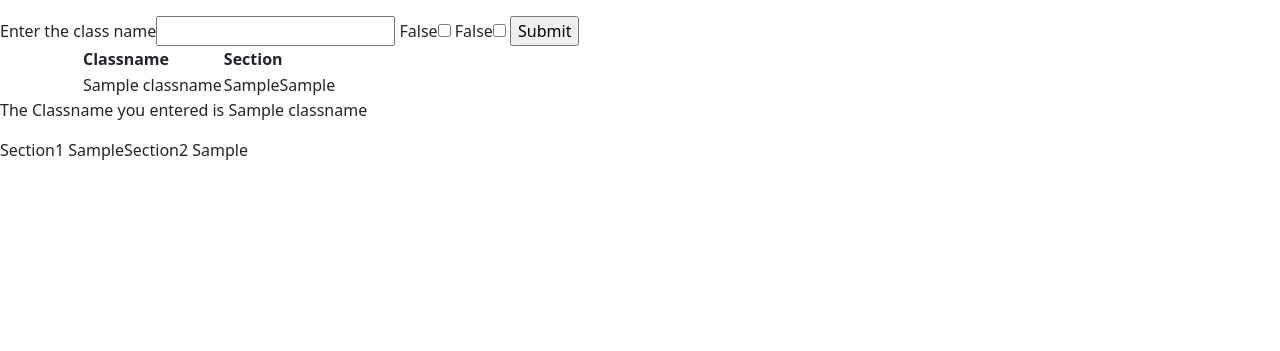
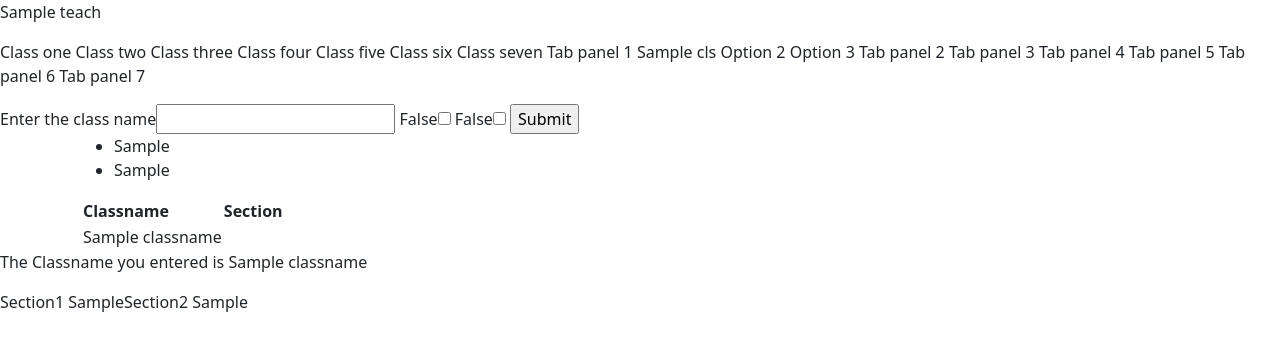
Before and after one commit to catawba/Schedule24, a Flask app: template templates/assignstates.html in a window 1280 px wide. Shown: the part 56-407 px from the top of the page. Run offline with Flask 3, Linux system fonts and the light colour scheme; the template is opened without the code that fills it: values that come from a table or form of the project are taken from there, most other values are stand-ins (such as "Sample title", 1, 10 or a date in 2020); some libraries are stand-ins or nearby versions.

Commit message:
trying to get assignstates to work.

```diff
--- a/flasksched.py
+++ b/flasksched.py
@@ -22,12 +22,21 @@ class Teacher():
         self.last=last
         self.namelist=namelist
 
+# all the teacher information
+teach = dbt.all()
+        # teachers.database structure
+          # wname    work name
+          # first
+          # last
+          # namelist  list of teachers teaching joint classes
 
-teach = dbt.all()
-
-clss = []
-for c in dbc:
-    clss.append(c)
+# all the class information
+clss = dbc.all()
+        # classes.database structure
+          # name
+          # section
+          # grades
+          # allstudents
 
 
 
@@ -57,13 +66,11 @@ def assignstates():
         section1 = form.section1.data
         section2 = form.section2.data
 
-
-
         form.classname.data = ''
         form.section1.data = False
         form.section2.data = False
 
-    return render_template('assignstates.html',form=form,classname=classname,section1=section1,section2=section2)
+    return render_template('assignstates.html',teach=teach, clss=clss, form=form, classname=classname,section1=section1,section2=section2)
 
 @app.route('/teachers/')
 def teachers():
--- a/templates/assignstates.html
+++ b/templates/assignstates.html
@@ -4,6 +4,35 @@
 
 {% block content %}
 
+{% for t in teach %}
+<p>{{t.wname}}</p>
+<fast-tabs>
+    <fast-tab slot="tab">Class one</fast-tab>
+    <fast-tab slot="tab">Class two</fast-tab>
+    <fast-tab slot="tab">Class three</fast-tab>
+    <fast-tab slot="tab">Class four</fast-tab>
+    <fast-tab slot="tab">Class five</fast-tab>
+    <fast-tab slot="tab">Class six</fast-tab>
+    <fast-tab slot="tab">Class seven</fast-tab>
+    <fast-tab-panel slot="tabpanel">Tab panel 1
+        <fast-select>
+            {% for c in clss %}
+            <fast-option value="1">{{clss.name}}</fast-option>
+            <fast-option value="2">Option 2</fast-option>
+            <fast-option value="3">Option 3</fast-option>
+            {% endfor %}
+        </fast-select>
+    </fast-tab-panel>
+
+    <fast-tab-panel slot="tabpanel">Tab panel 2</fast-tab-panel>
+    <fast-tab-panel slot="tabpanel">Tab panel 3</fast-tab-panel>
+    <fast-tab-panel slot="tabpanel">Tab panel 4</fast-tab-panel>
+    <fast-tab-panel slot="tabpanel">Tab panel 5</fast-tab-panel>
+    <fast-tab-panel slot="tabpanel">Tab panel 6</fast-tab-panel>
+    <fast-tab-panel slot="tabpanel">Tab panel 7</fast-tab-panel>
+
+
+</fast-tabs>
 <p>
 
     <form method="POST">
@@ -26,7 +55,14 @@
             </tr>
             <tr>
               <td>{{classname}}</td>
-              <td>{{section1}}{{section2}}</td>
+              <ul>
+                <li>
+                    {{section1}}
+                </li>
+                <li>
+                    {{section2}}
+                </li>
+              </ul>
             </tr>
         </table>
     </div>
@@ -42,5 +78,6 @@
 
 </p>
 
+{% endfor %}
 
 {% endblock%}
--- a/templates/home.html
+++ b/templates/home.html
@@ -4,6 +4,10 @@
 
 {% block content %}
 
+<style>
+    p {background-color: aqua;}
+    fast-card {background-color: aliceblue;}
+</style>
 <h1>Home page</h1>
 
 <! Fast UI components >
```
Also changed, not shown: modules/data.py (added, +26 -0 lines), run.py (added, +35 -0 lines), templates/classes.html (+4 -4 lines).
